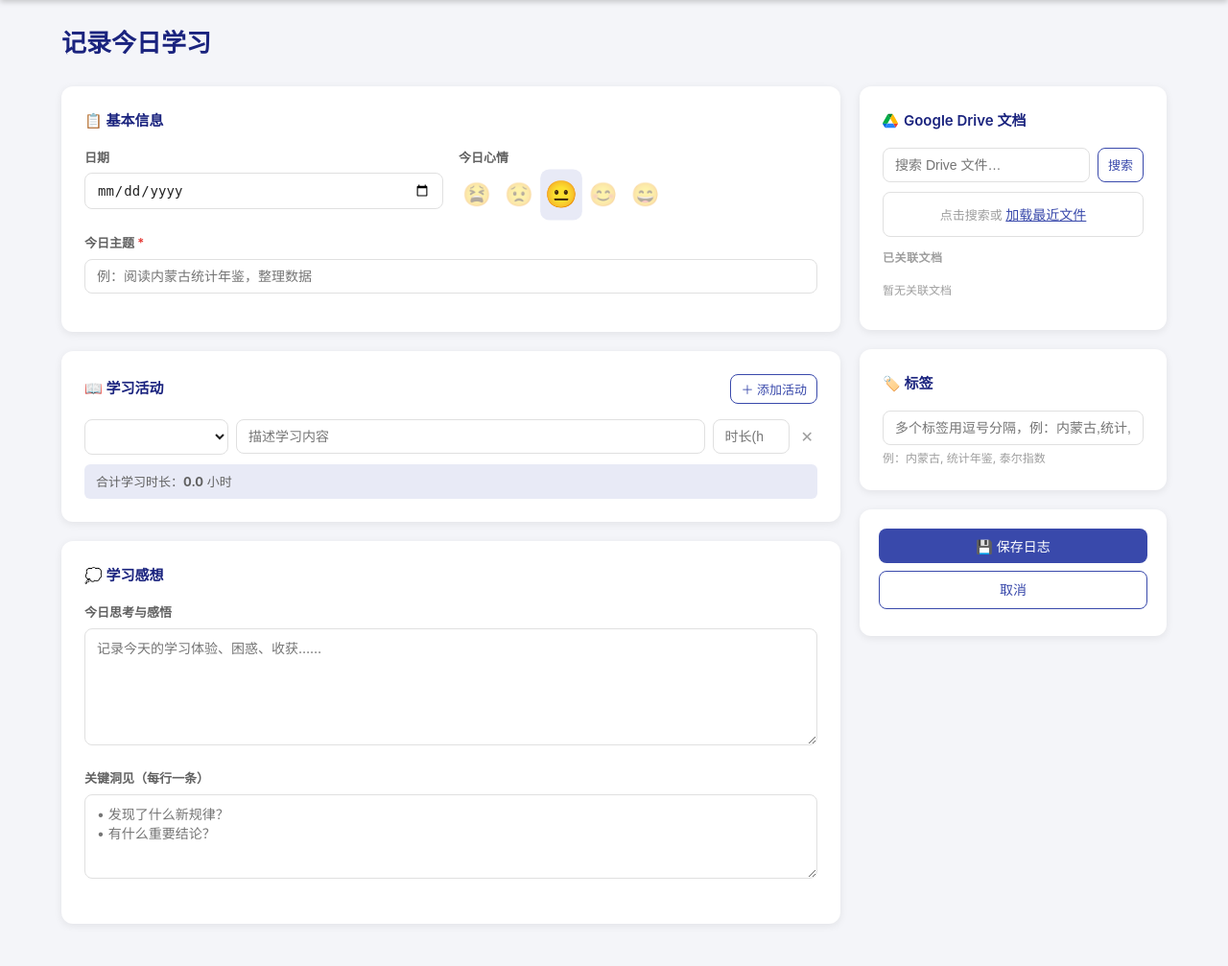
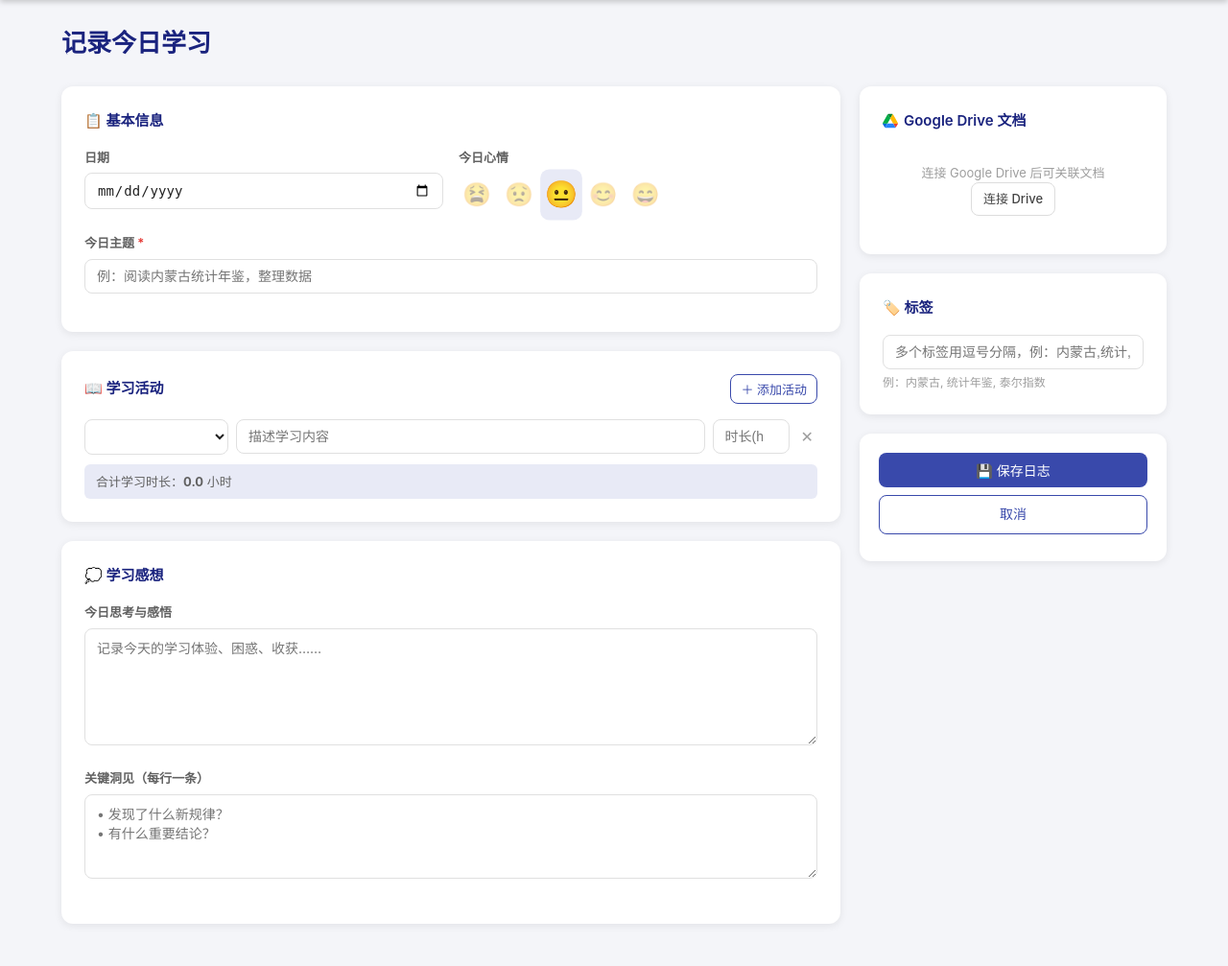
Before and after one commit to HanSen-HS/xueshu-riji, a Flask app: template templates/new_entry.html in a window 1280 px wide. Shown: the part 60-1067 px from the top of the page at 96% size. Run offline with Flask 3, Linux system fonts and the light colour scheme; the template is opened without the code that fills it, so the values that code supplies are empty; the visitor is signed in with stand-in values (Sample User, id 1); data comes from the database, SQL or seed files in the repository; some libraries are stand-ins or nearby versions.

Commit message:
新建日志页：添加关联文档按钮，修复 Drive 显示条件，保存 Drive 链接
Co-Authored-By: Claude Sonnet 4.6 <noreply@anthropic.com>

```diff
--- a/app.py
+++ b/app.py
@@ -475,6 +475,19 @@ def create_entry():
          data.get('reflections',''),
          json.dumps(insights, ensure_ascii=False),
          json.dumps(tags, ensure_ascii=False), now, now))
+    # 保存新建时关联的 Drive 文档
+    fids   = request.form.getlist('drive_file_id[]')
+    fnames = request.form.getlist('drive_file_name[]')
+    furls  = request.form.getlist('drive_file_url[]')
+    fmimes = request.form.getlist('drive_mime_type[]')
+    for i, fid in enumerate(fids):
+        if not fid: continue
+        get_db().execute("INSERT INTO drive_links VALUES (?,?,?,?,?,?,?,?)",
+            (str(uuid.uuid4()), eid, uid, fid,
+             fnames[i] if i < len(fnames) else '',
+             furls[i]  if i < len(furls)  else '',
+             fmimes[i] if i < len(fmimes) else '',
+             now))
     get_db().commit()
     flash('日志已保存 ✓', 'success')
     return redirect(url_for('view_entry', entry_id=eid))
--- a/templates/new_entry.html
+++ b/templates/new_entry.html
@@ -4,6 +4,13 @@
 {% block content %}
 <div class="page-header">
   <h1 class="page-title">{{ '编辑日志' if entry else '记录今日学习' }}</h1>
+  {% if has_drive %}
+  <button type="button" class="btn btn-outline"
+          onclick="document.getElementById('driveCard').scrollIntoView({behavior:'smooth'});
+                   setTimeout(()=>document.getElementById('driveSearch').focus(),400)">
+    📎 关联文档
+  </button>
+  {% endif %}
 </div>
 
 <form method="POST"
@@ -110,7 +117,7 @@
           <svg width="16" height="16" viewBox="0 0 87.3 78"><path d="M6.6 66.85l3.85 6.65c.8 1.4 1.95 2.5 3.3 3.3l13.75-23.8H0c0 1.55.4 3.1 1.2 4.5l5.4 9.35z" fill="#0066DA"/><path d="M43.65 25L29.9 1.2C28.55 2 27.4 3.1 26.6 4.5L1.2 49.5c-.8 1.4-1.2 2.95-1.2 4.5h27.5L43.65 25z" fill="#00AC47"/><path d="M73.55 76.8c1.35-.8 2.5-1.9 3.3-3.3l1.6-2.75 7.65-13.25c.8-1.4 1.2-2.95 1.2-4.5H59.8l5.85 11.65 7.9 12.15z" fill="#EA4335"/><path d="M43.65 25L57.4 1.2C56.05.4 54.5 0 52.9 0H34.4c-1.6 0-3.15.45-4.5 1.2L43.65 25z" fill="#00832D"/><path d="M59.8 54H27.5L13.75 77.8c1.35.8 2.9 1.2 4.5 1.2h50.8c1.6 0 3.15-.45 4.5-1.2L59.8 54z" fill="#2684FC"/><path d="M73.4 26.5l-12.7-22c-.8-1.4-1.95-2.5-3.3-3.3L43.65 25 59.8 54h27.45c0-1.55-.4-3.1-1.2-4.5L73.4 26.5z" fill="#FFBA00"/></svg>
           Google Drive 文档
         </h3>
-        {% if session.get('user') %}
+        {% if has_drive %}
           <div class="drive-search-box">
             <input type="text" id="driveSearch" class="form-input"
                    placeholder="搜索 Drive 文件…">
@@ -134,7 +141,8 @@
           </div>
         {% else %}
           <div class="drive-login-prompt">
-            <p>登录 Google 账户后可关联 Drive 文档</p>
+            <p>连接 Google Drive 后可关联文档</p>
+            <a href="{{ url_for('drive_connect') }}" class="btn btn-google-sm">连接 Drive</a>
           </div>
         {% endif %}
       </div>
```
